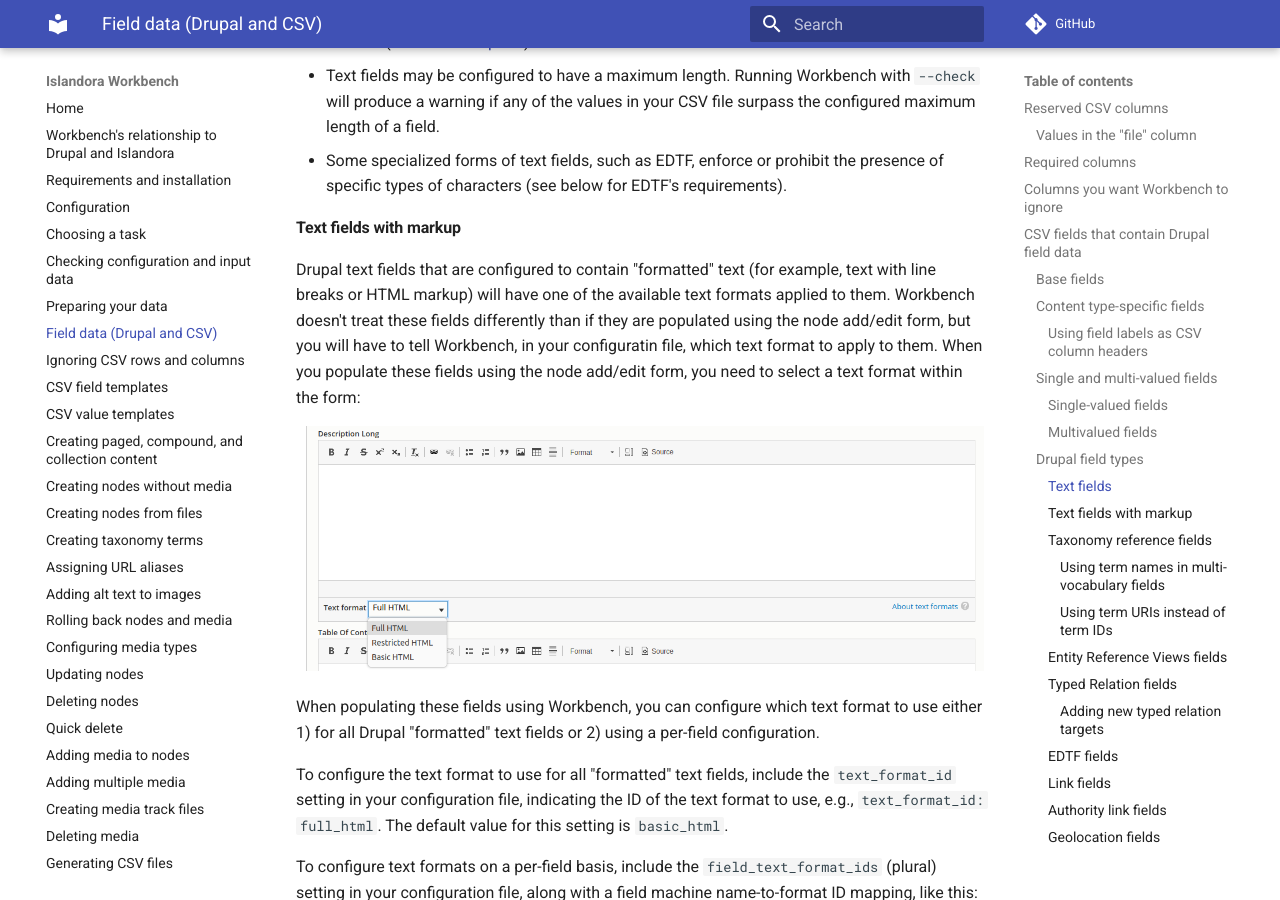
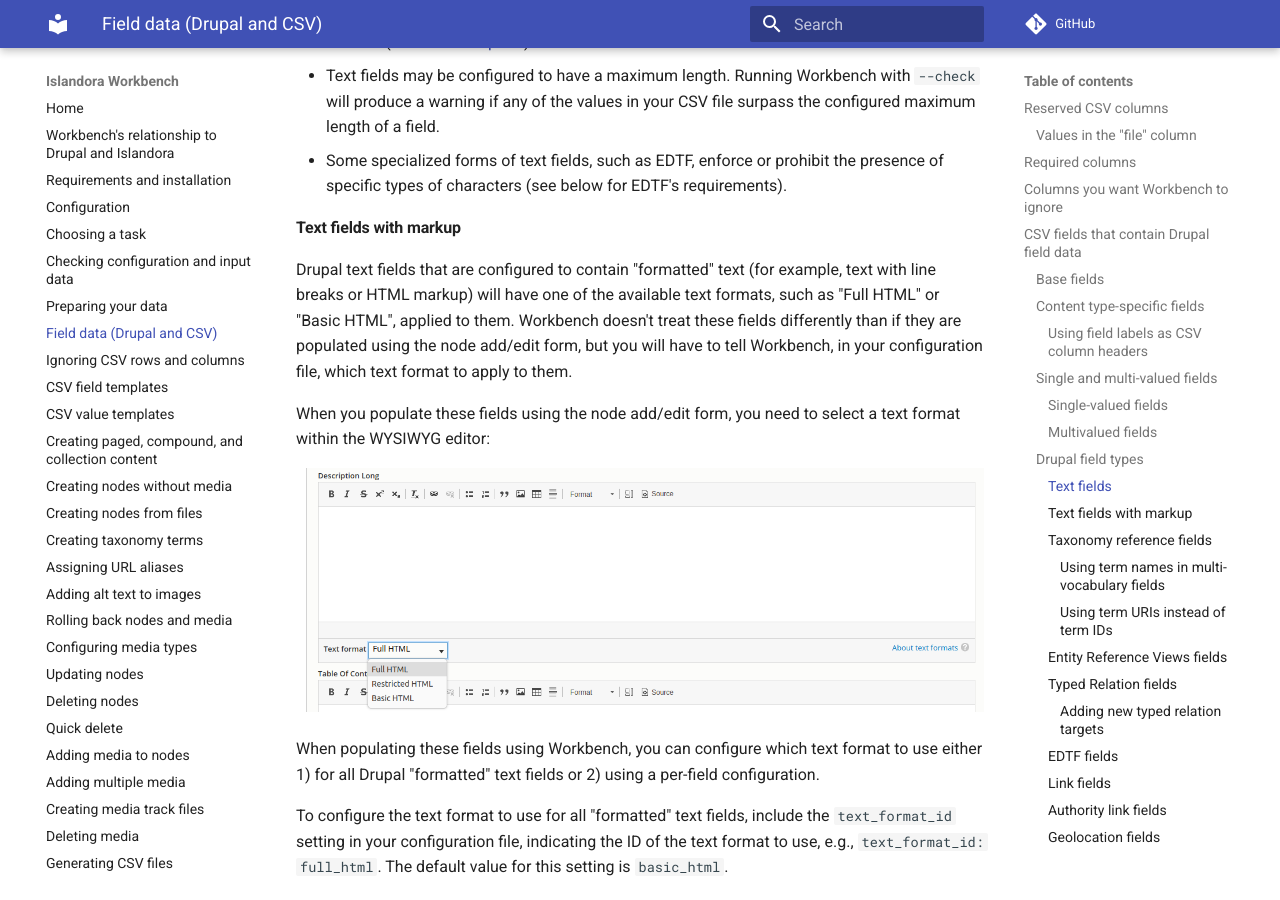
Before and after one commit to mjordan/islandora_workbench_docs, an MkDocs documentation site: the page built from docs/fields.md, in a window 1280 px wide and 900 px high, scrolled down 8508 px. Built offline with MkDocs 1.6.1 and Material for MkDocs 9.7.7, drawn with Linux system fonts in a browser that asks for light colours; comment, search, counter and statistics services are not loaded.

Commit message:
Some cleanup that should have gone into last commit.

```diff
--- a/docs/fields.md
+++ b/docs/fields.md
@@ -205,7 +205,9 @@
 
 #### Text fields with markup
 
-Drupal text fields that are configured to contain "formatted" text (for example, text with line breaks or HTML markup) will have one of the available text formats applied to them. Workbench doesn't treat these fields differently than if they are populated using the node add/edit form, but you will have to tell Workbench, in your configuratin file, which text format to apply to them. When you populate these fields using the node add/edit form, you need to select a text format within the form:
+Drupal text fields that are configured to contain "formatted" text (for example, text with line breaks or HTML markup) will have one of the available text formats, such as "Full HTML" or "Basic HTML", applied to them. Workbench doesn't treat these fields differently than if they are populated using the node add/edit form, but you will have to tell Workbench, in your configuration file, which text format to apply to them.
+
+When you populate these fields using the node add/edit form, you need to select a text format within the WYSIWYG editor:
 
 ![Field machine names](images/text_formats_in_form.png)
 
```
Also changed, not shown: docs/limitations.md (+0 -5 lines).
